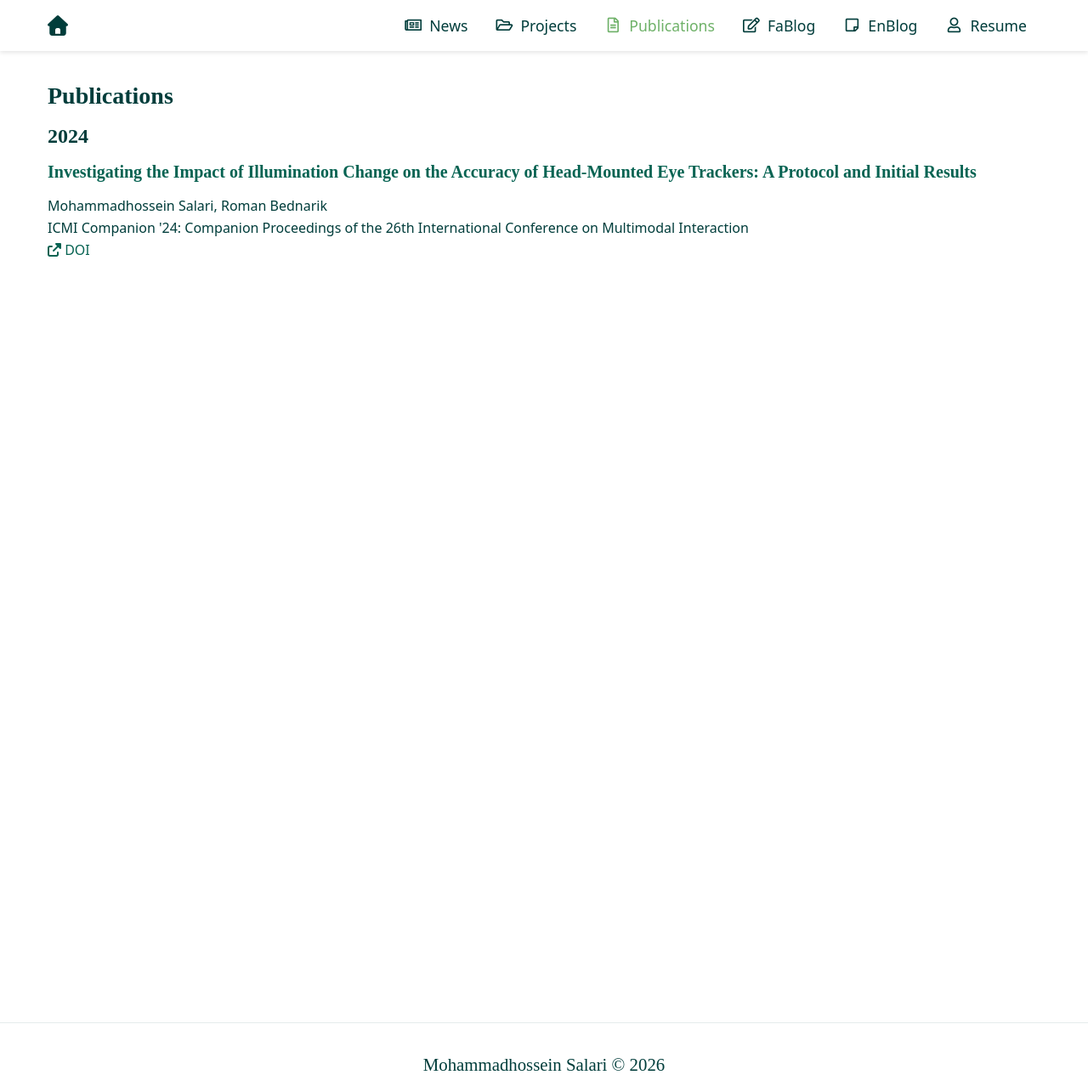
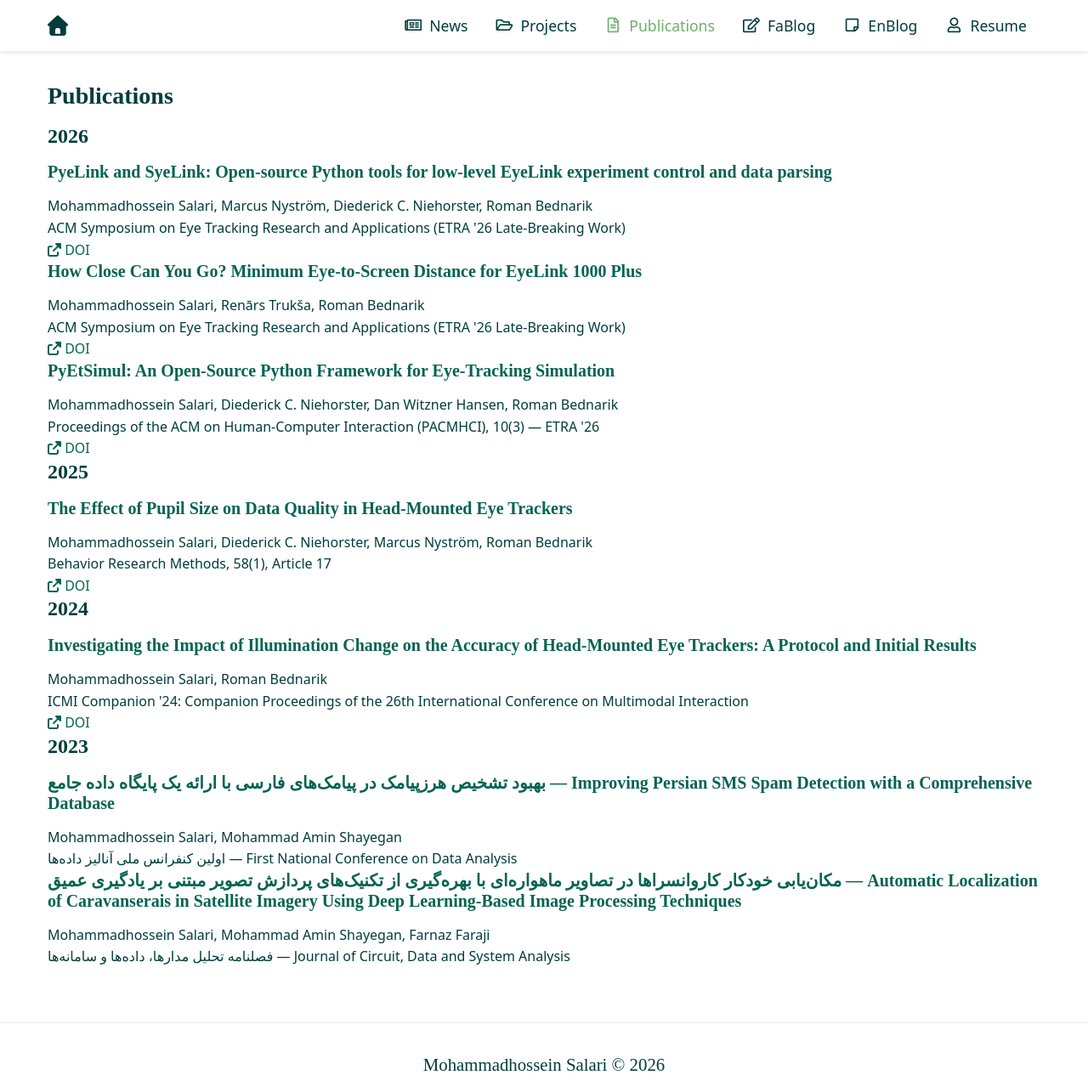
Before and after one commit to mh-salari/mh-salari.ir, a Jekyll site: the page built from publications.md, in a window 1280 px wide and 1285 px high. Shown: the whole window at 85% size. Built offline with Jekyll 4.4.1, drawn with Linux system fonts in a browser that asks for light colours; nearby versions of some CDN libraries; some web fonts are replaced; library files that are not in the unit come from our copies.

Commit message:
add: publications list with 6 entries and date-based sorting

```diff
--- /dev/null
+++ b/_publications/2023-caravanserai-detection.md
@@ -0,0 +1,13 @@
+---
+layout: publication
+title: "مکان‌یابی خودکار کاروانسراها در تصاویر ماهواره‌ای با بهره‌گیری از تکنیک‌های پردازش تصویر مبتنی بر یادگیری عمیق — Automatic Localization of Caravanserais in Satellite Imagery Using Deep Learning-Based Image Processing Techniques"
+authors: "Mohammadhossein Salari, Mohammad Amin Shayegan, Farnaz Faraji"
+venue: "فصلنامه تحلیل مدارها، داده‌ها و سامانه‌ها — Journal of Circuit, Data and System Analysis"
+year: 2023
+date: 2023-09-01
+external_url: "https://civilica.com/doc/1955368"
+---
+
+We introduced a deep-learning pipeline for automatic localization of caravanserais in satellite imagery. A database of 203 Iranian caravanserais was created and used to train YOLOv5 via transfer learning. To reduce false positives, misdetected locations were added to the database as a new class and the model was retrained. The final mAP@0.5 on the test imagery was 91.43%.
+
+Available on Civilica: [civilica.com/doc/1955368](https://civilica.com/doc/1955368)
--- /dev/null
+++ b/_publications/2023-farsi-sms-spam.md
@@ -0,0 +1,13 @@
+---
+layout: publication
+title: "بهبود تشخیص هرزپیامک در پیامک‌های فارسی با ارائه یک پایگاه داده جامع — Improving Persian SMS Spam Detection with a Comprehensive Database"
+authors: "Mohammadhossein Salari, Mohammad Amin Shayegan"
+venue: "اولین کنفرانس ملی آنالیز داده‌ها — First National Conference on Data Analysis"
+year: 2023
+date: 2023-12-01
+external_url: "https://civilica.com/doc/1670746/"
+---
+
+We created the first comprehensive Persian SMS spam database — 4,389 labeled messages collected from various sources — and benchmarked several machine learning algorithms on it. A two-layer perceptron achieved the highest accuracy at 93.55%, establishing this database as a reliable starting point for Persian-language spam detection research.
+
+Available on Civilica: [civilica.com/doc/1670746](https://civilica.com/doc/1670746/)
--- /dev/null
+++ b/_publications/2025-psa-head-mounted.md
@@ -0,0 +1,11 @@
+---
+layout: publication
+title: "The Effect of Pupil Size on Data Quality in Head-Mounted Eye Trackers"
+authors: "Mohammadhossein Salari, Diederick C. Niehorster, Marcus Nyström, Roman Bednarik"
+venue: "Behavior Research Methods, 58(1), Article 17"
+year: 2025
+date: 2025-12-03
+doi: "10.3758/s13428-025-02880-3"
+---
+
+In this study we examined how pupil size variations affect data quality in four head-mounted eye trackers — the Pupil Core, Pupil Neon, SMI ETG 2w, and Tobii Pro Glasses 2 — alongside the SR Research EyeLink 1000 Plus desktop tracker. By varying screen brightness to induce controlled pupil size changes, we measured the resulting apparent gaze shifts, accuracy, and precision. All head-mounted trackers exhibited the pupil-size artifact (PSA), with apparent gaze shifts ranging from 0.94° for the Pupil Neon to 3.46° for the Pupil Core. Precision effects were device-specific, with some trackers performing better in bright conditions and others in the dark.
--- /dev/null
+++ b/_publications/2026-how-close-can-you-go.md
@@ -0,0 +1,11 @@
+---
+layout: publication
+title: "How Close Can You Go? Minimum Eye-to-Screen Distance for EyeLink 1000 Plus"
+authors: "Mohammadhossein Salari, Renārs Trukša, Roman Bednarik"
+venue: "ACM Symposium on Eye Tracking Research and Applications (ETRA '26 Late-Breaking Work)"
+year: 2026
+date: 2026-06-01
+doi: "10.1145/3797246.3805851"
+---
+
+We tested three lenses (16mm, 25mm, 35mm) on the EyeLink 1000 Plus to find the minimum eye-to-screen distance that still allows successful calibration while maintaining at least 15° of visual angle in the smallest dimension. The 16mm and 25mm lenses allowed the closest distances (330–335 mm to the screen top), while the 35mm lens required 457 mm. All configurations achieved average validation accuracy under 0.30°. Code and data: [github.com/mh-salari/eyelink_min_distance_etra_lbw](https://github.com/mh-salari/eyelink_min_distance_etra_lbw).
--- /dev/null
+++ b/_publications/2026-pyelink-syelink.md
@@ -0,0 +1,13 @@
+---
+layout: publication
+title: "PyeLink and SyeLink: Open-source Python tools for low-level EyeLink experiment control and data parsing"
+authors: "Mohammadhossein Salari, Marcus Nyström, Diederick C. Niehorster, Roman Bednarik"
+venue: "ACM Symposium on Eye Tracking Research and Applications (ETRA '26 Late-Breaking Work)"
+year: 2026
+date: 2026-06-01
+doi: "10.1145/3797246.3805844"
+---
+
+PyeLink and SyeLink are two complementary open-source Python tools for running eye-tracking experiments and parsing data from SR Research Ltd. EyeLink hardware. PyeLink simplifies experiment creation with plug-and-play support for multiple display backends (Pygame, PsychoPy, Pyglet) and enables two features not available in existing tools: recording data during calibration and validation phases, and simultaneously recording raw pupil/corneal-reflection data alongside calibrated gaze data. SyeLink processes the resulting enriched ASC files into structured JSON and CSV formats through both a Python API and a command-line interface, with built-in visualization of calibration and validation results.
+
+Tools: [PyeLink](https://github.com/mh-salari/pyelink) · [SyeLink](https://github.com/mh-salari/syelink) · [Demo](https://github.com/mh-salari/pyelink_and_syelink_etra_lbw_demo)
--- /dev/null
+++ b/_publications/2026-pyetsimul.md
@@ -0,0 +1,13 @@
+---
+layout: publication
+title: "PyEtSimul: An Open-Source Python Framework for Eye-Tracking Simulation"
+authors: "Mohammadhossein Salari, Diederick C. Niehorster, Dan Witzner Hansen, Roman Bednarik"
+venue: "Proceedings of the ACM on Human-Computer Interaction (PACMHCI), 10(3) — ETRA '26"
+year: 2026
+date: 2026-05-01
+doi: "10.1145/3806023"
+---
+
+PyEtSimul is an open-source Python framework for simulating video-based eye trackers by generating synthetic eye features through geometric modeling. The framework allows flexible 3D positioning of eyes, cameras, and light sources, with controlled variation of eye anatomical features and camera properties. It offers both conic and spherical cornea models to choose from, supports non-circular pupil shapes, size-dependent pupil decentration, eyelid occlusion, and camera lens distortion, and enables comparison of gaze estimation algorithms across calibrated and uncalibrated settings.
+
+Code: [github.com/mh-salari/pyetsimul](https://github.com/mh-salari/pyetsimul)
```
Also changed, not shown: _publications/2025-illumination-impact.md (+1 -0 lines).
